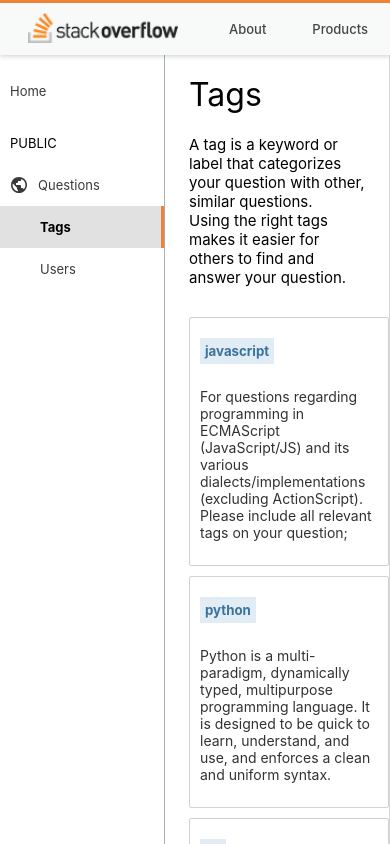
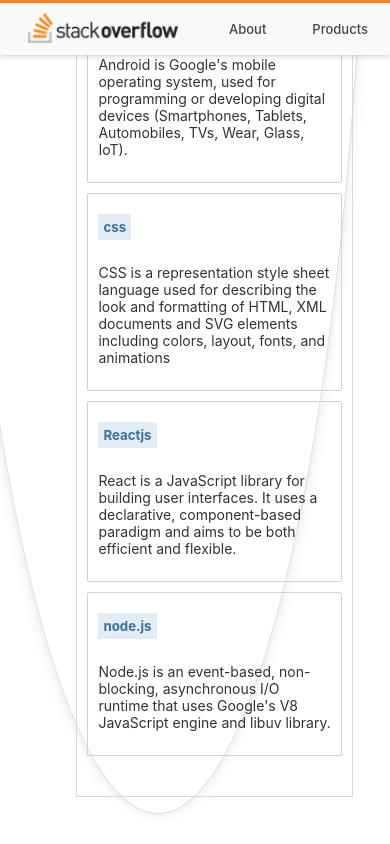
Before and after one commit to ms-maheswari/Stack-overflow-clone, a React (Create React App) app in the folder client/: page /Tags in a window 390 px wide. Shown: the top 844 px of the page. Built offline with nearby package versions, Linux system fonts and the light colour scheme; no server answers.

Commit message:
Update App.css

```diff
--- a/client/src/App.css
+++ b/client/src/App.css
@@ -1,4 +1,4 @@
-.home-container-1{
+/* .home-container-1{
   min-height: 100vh;
   max-width: 1250px;
   width: 100%;
@@ -14,3 +14,59 @@
   padding: 24px;
   box-sizing: border-box;
 }
+ */
+.home-container-1 {
+  min-height: 100vh;
+  max-width: 1250px;
+  width: 100%;
+  display: flex;
+  justify-content: space-between;
+  margin: 0% auto;
+}
+
+.home-container-2 {
+  max-width: 1100px;
+  width: calc(100% - 164px);
+  border: 1px solid #d6d9dc;
+  padding: 24px;
+  box-sizing: border-box;
+}
+
+
+
+.home-container-1  {
+  position: fixed;
+  bottom: 30px;
+  right: 20px;
+  border-radius: 50%;
+  display: flex;
+  align-items: center;
+  justify-content: center;
+  cursor: pointer;
+  background: #fff;
+  padding: 1rem;
+  box-shadow: 0 0 15px -5px #ccc;
+  border: 1px solid #ddd;
+}
+
+
+.home-container-1 .comment-button {
+  font-size: 1.3em;
+}
+@media screen and (max-width: 400px) {
+  .home-container-2{
+      margin: 0;
+      padding: 10px;
+      width: 100%;
+  }
+
+
+}
+
+@media screen and (max-width: 980px) {
+  .home-container-2{
+      margin: 0;
+      padding: 10px;
+      width: 100%;
+  }
+}
```
